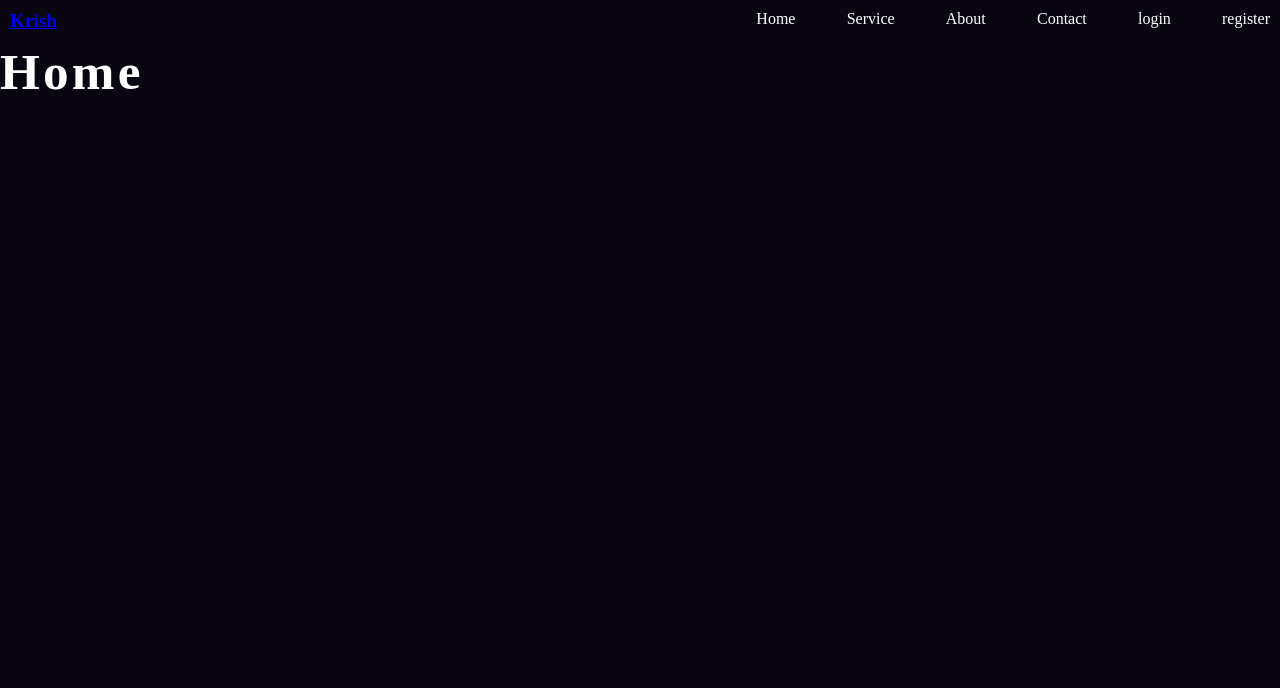
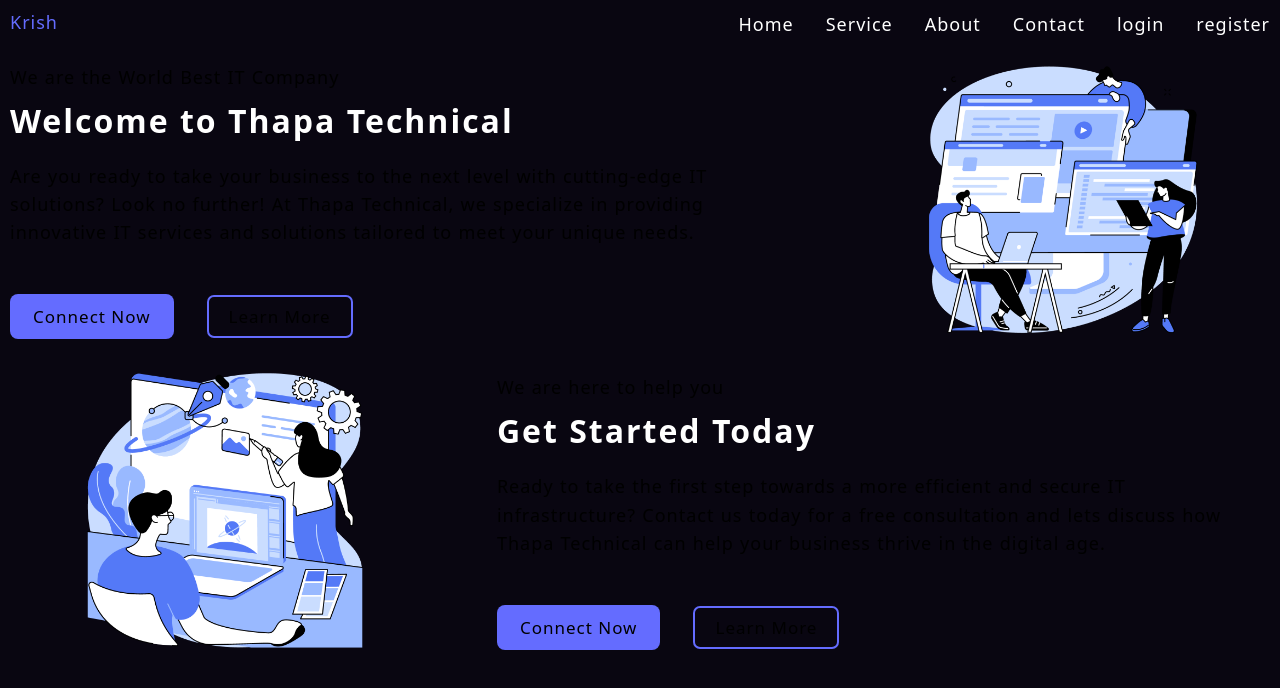
Before and after one commit to Krish-Panchani/Learning-MERN, a React (Vite) app in the folder client/: page / in a window 1280 px wide. Shown: the top 688 px of the page. Built offline with nearby package versions, Linux system fonts and the light colour scheme.

Commit message:
Add Home.css and update Home.jsx

```diff
--- /dev/null
+++ b/client/src/pages/Home.css
@@ -0,0 +1,168 @@
+* {
+    margin: 0;
+    padding: 0;
+    box-sizing: border-box;
+    font-family: Urbanist, system-ui, Avenir, Helvetica, Arial, sans-serif;
+    color-scheme: light dark;
+  }
+
+  :root {
+    --bg-color: #f4f3ff;
+    --btn-color: #646cff;
+    --dark-color: #242424;
+    --helper-color: #99b9ff;
+  }
+
+  html {
+    font-size: 62.5%;
+  }
+
+  /*? base style */
+
+  body {
+    margin: 0;
+    /* display: flex;
+    place-items: center; */
+    /* min-width: 32rem; */
+    min-height: 100vh;
+  }
+
+   /*?  Help me reach 1 Million subs 👉 https://youtube.com/thapatechnical */
+
+  h1 {
+    font-size: 5.4rem;
+    line-height: 1.1;
+    font-weight: bold;
+  }
+
+  p,
+  li,
+  label,
+  input,
+  textarea {
+    font-size: 1.8rem;
+    line-height: 1.56;
+    letter-spacing: 0.1rem;
+    word-spacing: 0.06rem;
+  }
+
+  a {
+    font-weight: 500;
+    font-size: 1.8rem;
+    letter-spacing: 0.1rem;
+    color: var(--btn-color);
+    text-decoration: inherit;
+  }
+
+  li {
+    list-style: none;
+  }
+
+  /*? layout Rule  */
+
+  .container {
+    max-width: 140rem;
+    padding: 4rem 2.4rem;
+    margin: 0 auto;
+  }
+
+  .grid {
+    display: grid;
+    gap: 6.4rem;
+  }
+
+  .grid-two-cols {
+    grid-template-columns: repeat(2, 1fr);
+  }
+
+  .grid-four-cols {
+    grid-template-columns: repeat(4, 1fr);
+  }
+
+  /*? Module Rules / Reusable */
+  button {
+    text-transform: capitalize;
+    padding: 1rem 2.2rem;
+    font-size: 1.7rem;
+    font-weight: 500;
+    background-color: var(--btn-color);
+    border-radius: 0.8rem;
+    -webkit-border-radius: 0.8rem;
+    -moz-border-radius: 0.8rem;
+    -ms-border-radius: 0.8rem;
+    -o-border-radius: 0.8rem;
+    border: 0.1rem solid transparent;
+    cursor: pointer;
+    letter-spacing: 0.1rem;
+    transition: border-color 0.3s;
+    -webkit-transition: border-color 0.3s;
+    -moz-transition: border-color 0.3s;
+    -ms-transition: border-color 0.3s;
+    -o-transition: border-color 0.3s;
+  }
+
+  .secondary-btn {
+    background-color: transparent;
+    box-shadow: inset 0 0 0 0.2rem var(--btn-color);
+    margin-left: 3.2rem;
+  }
+
+  /***** Hero Section *****/
+
+  .section-hero {
+    & .grid {
+      align-items: center;
+    }
+
+    .hero-content {
+      & p {
+        margin: 2.4rem 0 4.8rem 0;
+        &:first-child {
+          margin: 0 0 1.2rem 0;
+        }
+      }
+    }
+
+    .hero-image {
+      display: flex;
+      justify-content: center;
+      & img {
+        width: 70%;
+        height: auto;
+      }
+    }
+  }
+
+  /***** End Hero  *****/
+
+  /***** analytics Section *****/
+
+  .section-analytics {
+    margin: 9.6rem 0;
+
+    & .container {
+      background-color: var(--bg-color);
+      border-radius: 1rem;
+    }
+
+    & .grid {
+      color: var(--dark-color);
+
+      & .div1 {
+        text-align: center;
+        border-right: 0.2rem solid var(--dark-color);
+
+        &:last-child {
+          border: none;
+        }
+        & h2 {
+          font-size: 4.8rem;
+        }
+        & p {
+          text-transform: capitalize;
+        }
+      }
+    }
+  }
+
+  /***** End analytics Section *****/
--- a/client/src/pages/Home.jsx
+++ b/client/src/pages/Home.jsx
@@ -1,7 +1,80 @@
+// import { Analytics } from "../components/Analytics";
+import "./Home.css";
+
 export const Home = () => {
     return (
         <>
-            <h1>Home</h1>
+            <main>
+                <section className="section-hero">
+                    <div className="container grid grid-two-cols">
+                        <div className="hero-content">
+                            <p>We are the World Best IT Company</p>
+                            <h1>Welcome to Thapa Technical</h1>
+                            <p>
+                                Are you ready to take your business to the next level with
+                                cutting-edge IT solutions? Look no further! At Thapa Technical,
+                                we specialize in providing innovative IT services and solutions
+                                tailored to meet your unique needs.
+                            </p>
+                            <div className="btn btn-group">
+                                <a href="/contact">
+                                    <button className="btn">connect now</button>
+                                </a>
+                                <a href="/services">
+                                    <button className="btn secondary-btn">learn more</button>
+                                </a>
+                            </div>
+                        </div>
+
+                        {/* hero images  */}
+                        <div className="hero-image">
+                            <img
+                                src="/images/home.png"
+                                alt="coding together"
+                                width="400"
+                                height="500"
+                            />
+                        </div>
+                    </div>
+                </section>
+            </main>
+
+            {/* 2nd section  */}
+            {/* <Analytics /> */}
+
+            {/* 3rd section  */}
+            <section className="section-hero">
+                <div className="container grid grid-two-cols">
+                    {/* hero images  */}
+                    <div className="hero-image">
+                        <img
+                            src="/images/design.png"
+                            alt="coding together"
+                            width="400"
+                            height="500"
+                        />
+                    </div>
+
+                    <div className="hero-content">
+                        <p>We are here to help you</p>
+                        <h1>Get Started Today</h1>
+                        <p>
+                            Ready to take the first step towards a more efficient and secure
+                            IT infrastructure? Contact us today for a free consultation and
+                            lets discuss how Thapa Technical can help your business thrive in
+                            the digital age.
+                        </p>
+                        <div className="btn btn-group">
+                            <a href="/contact">
+                                <button className="btn">connect now</button>
+                            </a>
+                            <a href="/services">
+                                <button className="btn secondary-btn">learn more</button>
+                            </a>
+                        </div>
+                    </div>
+                </div>
+            </section>
         </>
     );
-}
+};
```
